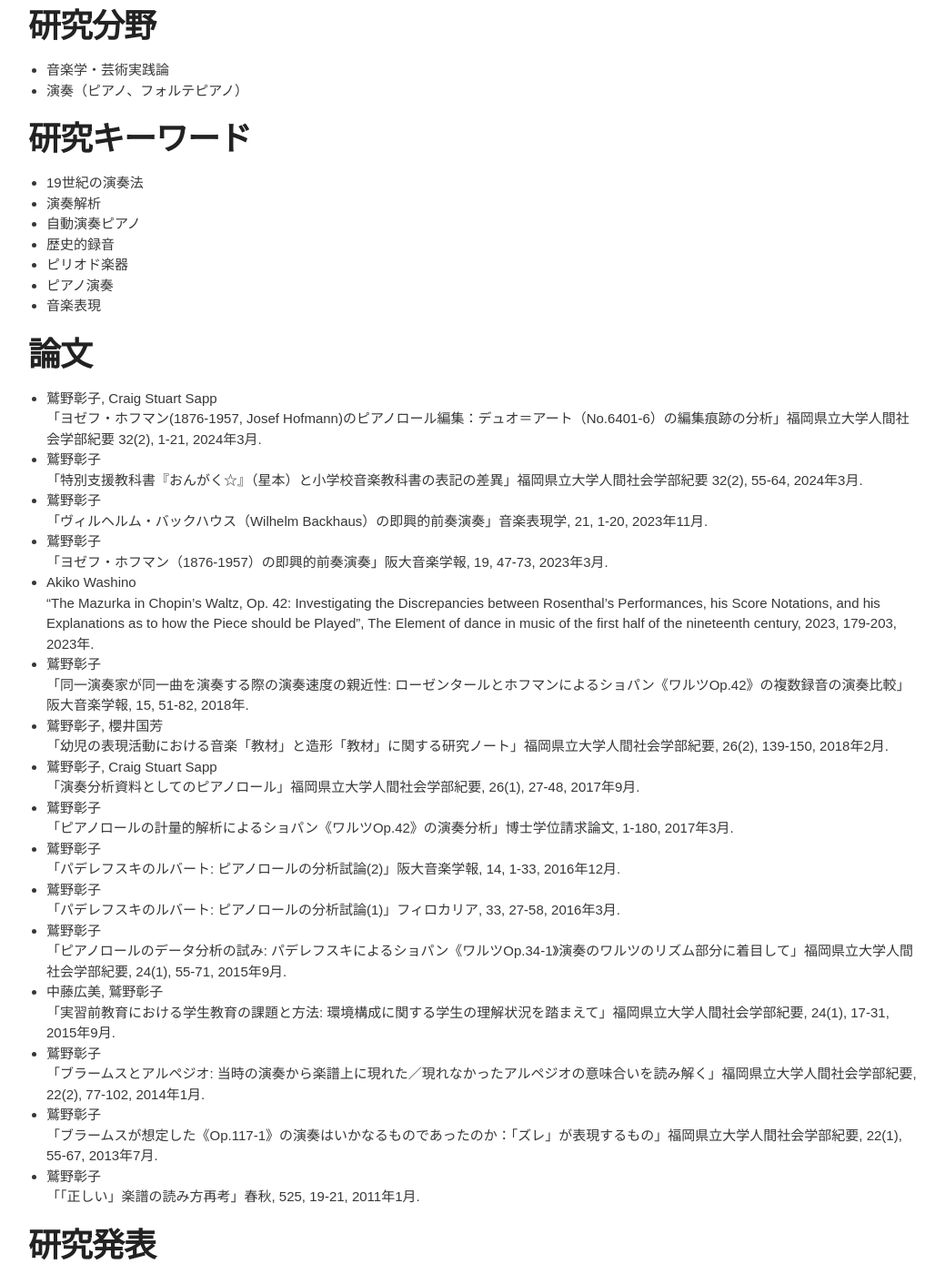
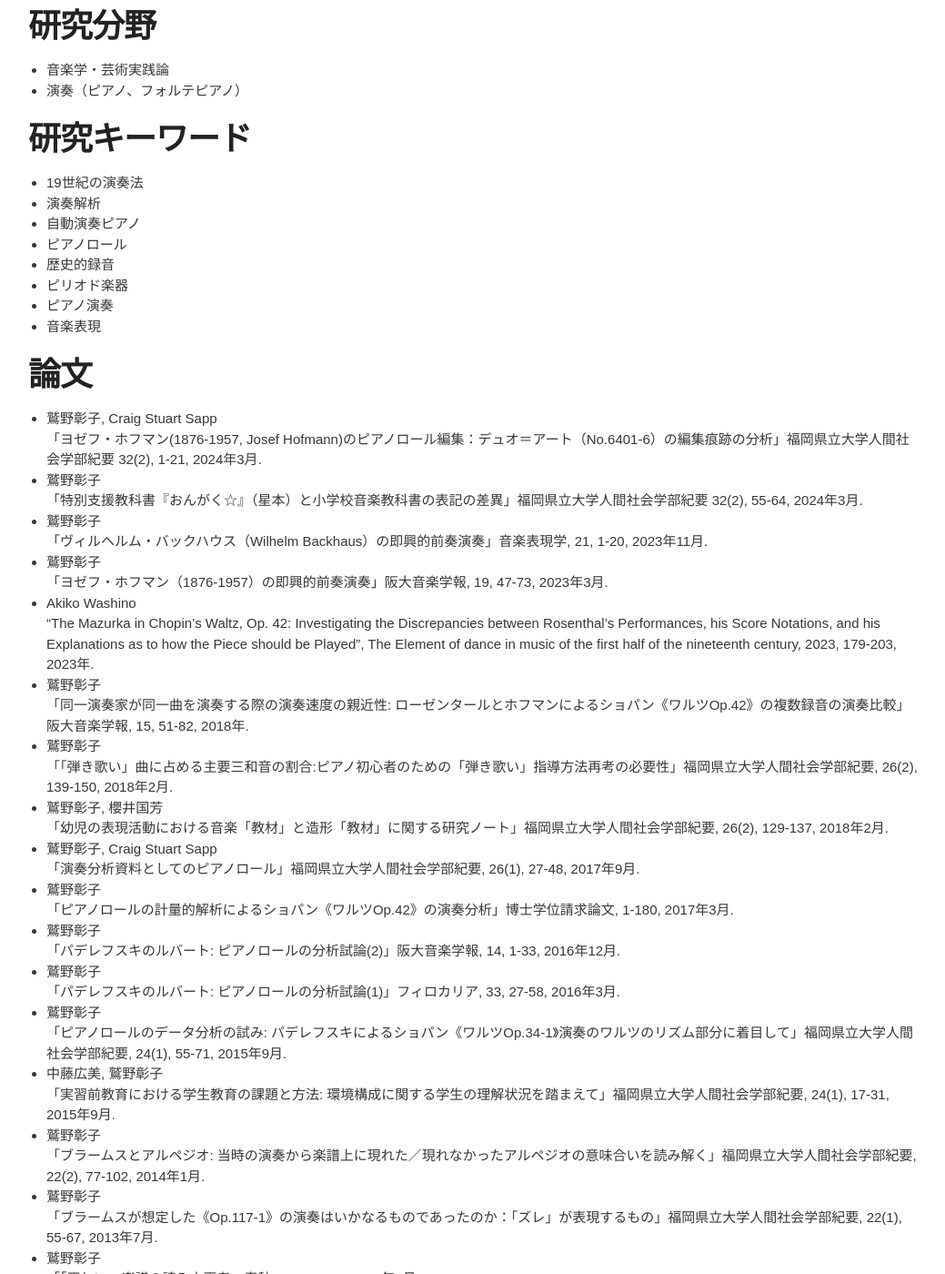
Before and after one commit to akikowashino/akikowashino.github.io, a Jekyll site: the page built from index.md, in a window 1280 px wide and 1400 px high, scrolled down 642 px. Shown: the whole window at 91% size, without its empty margins (119-1158 px from the left). Built offline with Jekyll 4.4.1, drawn with Linux system fonts in a browser that asks for light colours.

Commit message:
Update index.md

```diff
--- a/index.md
+++ b/index.md
@@ -32,6 +32,7 @@ lang: jp
 * 19世紀の演奏法
 * 演奏解析
 * 自動演奏ピアノ
+* ピアノロール
 * 歴史的録音
 * ピリオド楽器
 * ピアノ演奏
@@ -51,8 +52,10 @@ lang: jp
 "The Mazurka in Chopin’s Waltz, Op. 42: Investigating the Discrepancies between Rosenthal’s Performances, his Score Notations, and his Explanations as to how the Piece should be Played", The Element of dance in music of the first half of the nineteenth century, 2023, 179-203, 2023年.
 * 鷲野彰子<br>
 「同一演奏家が同一曲を演奏する際の演奏速度の親近性: ローゼンタールとホフマンによるショパン《ワルツOp.42》の複数録音の演奏比較」阪大音楽学報, 15, 51-82, 2018年.
+* 鷲野彰子<br>
+「「弾き歌い」曲に占める主要三和音の割合:ピアノ初心者のための「弾き歌い」指導方法再考の必要性」福岡県立大学人間社会学部紀要, 26(2), 139-150, 2018年2月.
 * 鷲野彰子, 櫻井国芳<br>
-「幼児の表現活動における音楽「教材」と造形「教材」に関する研究ノート」福岡県立大学人間社会学部紀要, 26(2), 139-150, 2018年2月.
+「幼児の表現活動における音楽「教材」と造形「教材」に関する研究ノート」福岡県立大学人間社会学部紀要, 26(2), 129-137, 2018年2月.
 * 鷲野彰子, Craig Stuart Sapp<br>
 「演奏分析資料としてのピアノロール」福岡県立大学人間社会学部紀要, 26(1), 27-48, 2017年9月.
 * 鷲野彰子<br>
```
